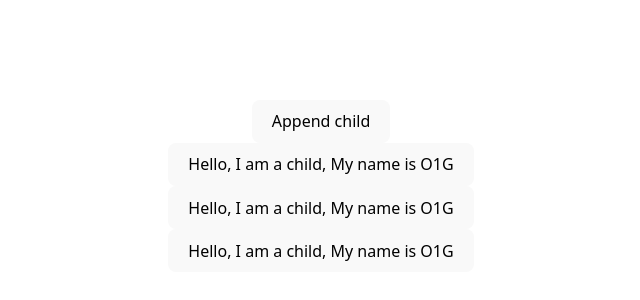
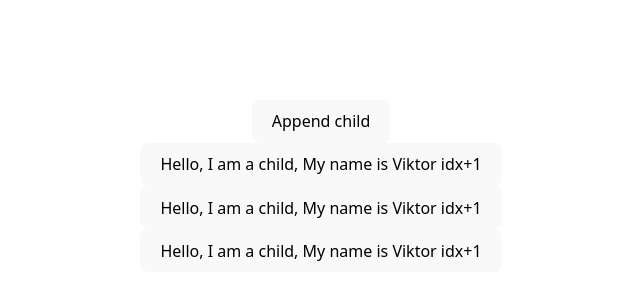
Before and after one commit to benkolon152/children, a React (Vite) app in the folder react-app/: page / in a window 1280 px wide. Shown: the part 214-514 px from the top of the page, without its empty margins (319-959 px from the left). Built offline with nearby package versions, Linux system fonts and the light colour scheme.

Commit message:
Handle child addition

```diff
--- a/react-app/src/App.jsx
+++ b/react-app/src/App.jsx
@@ -21,7 +21,7 @@ export default class App extends React.Component{
             {Array.from(
               {length: this.state.cntChildren},
               (elem, idx) => (
-                <Chield/>
+                <Chield key={idx} name="Viktor idx+1"/>
               )
               )}
           </Parent>
--- a/react-app/src/Chield.jsx
+++ b/react-app/src/Chield.jsx
@@ -4,13 +4,13 @@ import './App.css'
 
 export default class Chield extends React.Component{
     state = {
-        name: 'O1G'
+        //name: 'Viktor'
     }
 
     render(){
         return(
             <div>
-                <button>Hello, I am a child, My name is {this.state.name}</button>
+                <button>Hello, I am a child, My name is {this.props.name}</button>
             </div>
         )
     }
--- a/react-app/src/Parent.jsx
+++ b/react-app/src/Parent.jsx
@@ -14,6 +14,10 @@ export default class Parent extends React.Component{
     }
 
     componentDidMount(){
-        console.log('children', this.props.children)
+        console.log('componentDidMount children', this.props.children)
+    }
+
+    componentDidUpdate(prevProps, prevState){
+        console.log('componentDidUpdate children', this.props.children)
     }
 }
```
